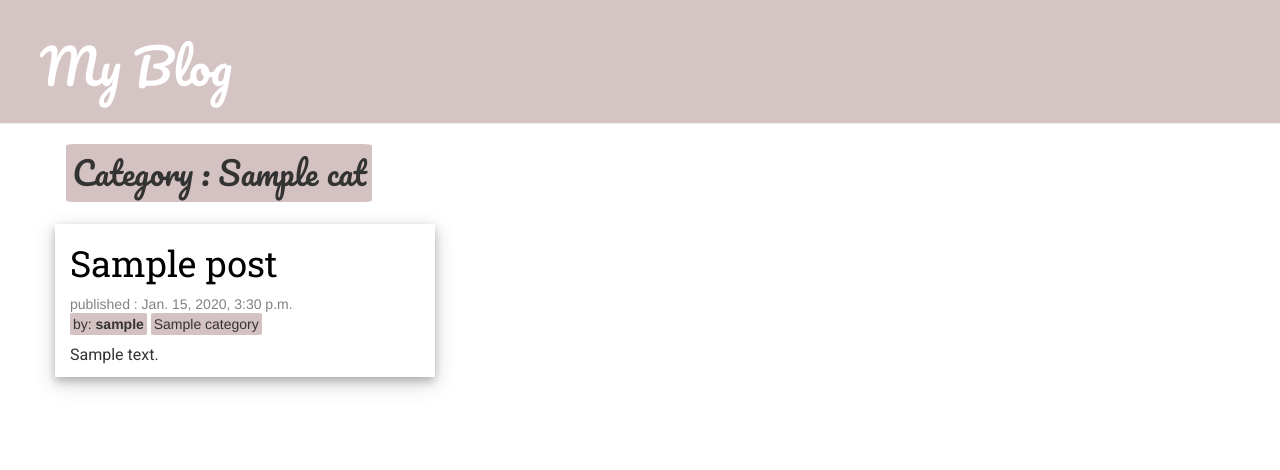
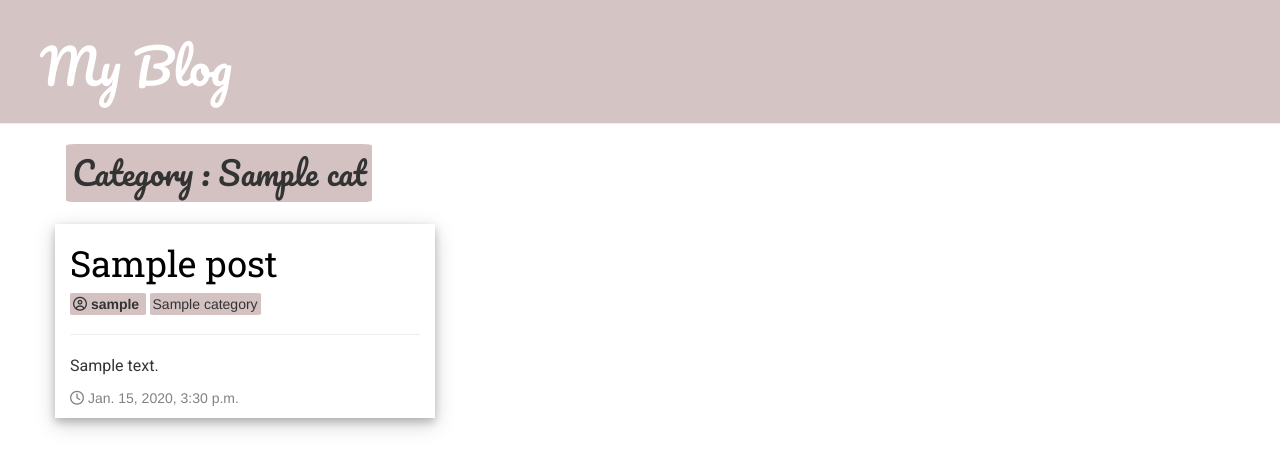
Before and after one commit to MailfTrue/django-journal, a Django app: template blog/templates/blog/category_posts.html in a window 1280 px wide. Shown: the top 470 px of the page. Run offline with Django 3.2, Linux system fonts and the light colour scheme; tables that the repository leaves empty hold one stand-in row (values such as "Sample post"); the template is opened without the code that fills it: values that come from a table or form of the project are taken from there, most other values are stand-ins (such as "Sample title", 1, 10 or a date in 2020); some libraries are stand-ins or nearby versions; some web fonts are replaced.

Commit message:
Added fontawesome icons

```diff
--- a/blog/static/css/blog.css
+++ b/blog/static/css/blog.css
@@ -118,6 +118,6 @@
   margin: 0 auto;
   text-align: center;
 }
-.post-detail .author{
-  margin-top: 2%;
+.author{
+  margin-right:1%;
 }
--- a/blog/templates/blog/category_posts.html
+++ b/blog/templates/blog/category_posts.html
@@ -4,19 +4,26 @@
 <div class = "cat-heading"> Category : {{cat}}</div><br/>
 {% for post in posts %}
       <div class ="post short col-xs-4">
-        <h1> <a class="post-title" href="{% url 'post_detail' pk=post.pk %}">{{post.title}}</a></h2>
-          <p>{% if post.published_date %}
-             <span class="date">
-               published : {{post.published_date}}
-             </span>
-             {% endif %}
-              <br/><span class ="author">by:<strong> {{post.author}}</strong></span>
+        <h1 class="post-title"> <a href="{% url 'post_detail' pk=post.pk %}">{{post.title}}</a></h1>
+
+              <span class ="author">
+                <i class="fa fa-user-circle-o" aria-hidden="true"></i>
+                <strong> {{post.author}}</strong>
+              </span>
 
                 {% for category in post.categories.all %}
                   <span class="category"><a href="{% url 'category_posts' category %}"> {{category}}</a></span>
                 {%endfor %}
               </p>
-              <p class = "texts">{{ post.text|parseme:"100"|linebreaksbr }}</p>
+              <hr>
+        <p class = "texts">{{ post.text|parseme:"100"|linebreaksbr }}</p>
+        <p>{% if post.published_date %}
+           <span class="date">
+             <i class="fa fa-clock-o"></i>
+             {{post.published_date}}
+           </span>
+           {% endif %}
+         </p>
       </div>
 {%endfor%}
 
--- a/blog/templates/blog/post_detail.html
+++ b/blog/templates/blog/post_detail.html
@@ -10,7 +10,11 @@
              {{post.published_date}}
            </span>
            {% endif %}
-            <br/><span class ="author">by:<strong> {{post.author}}</strong></span>
+            <br/>
+             <span class ="author">
+                <i class="fa fa-user-circle-o" aria-hidden="true"></i>
+                <strong> {{post.author}}</strong>
+              </span>
 
               {% for category in post.categories.all %}
                 <span class="category"><a href="{% url 'category_posts' category %}"> {{category}}</a></span>
--- a/blog/templates/blog/post_list.html
+++ b/blog/templates/blog/post_list.html
@@ -9,7 +9,9 @@
       <div class ="post short col-xs-4">
         <h1 class="post-title"> <a href="{% url 'post_detail' pk=post.pk %}">{{post.title}}</a></h1>
 
-              <span class ="author">by:<strong> {{post.author}}</strong></span>
+              <span class ="author">
+                <i class="fa fa-user-circle-o" aria-hidden="true"></i>
+                <strong> {{post.author}}</strong></span>
 
                 {% for category in post.categories.all %}
                   <span class="category"><a href="{% url 'category_posts' category %}"> {{category}}</a></span>
```
